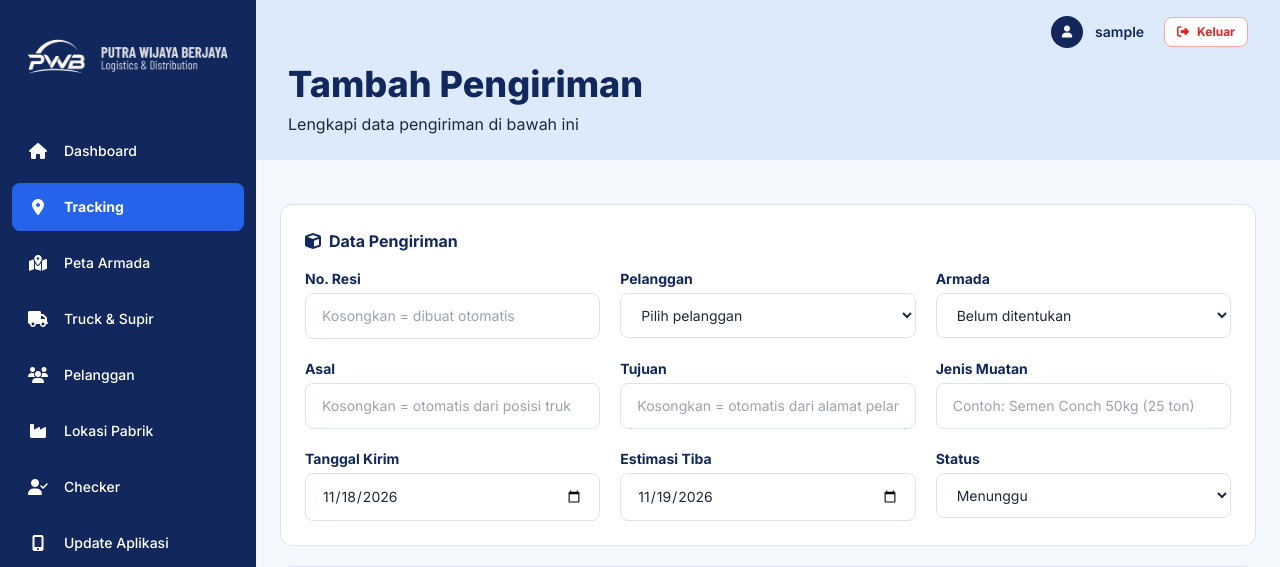
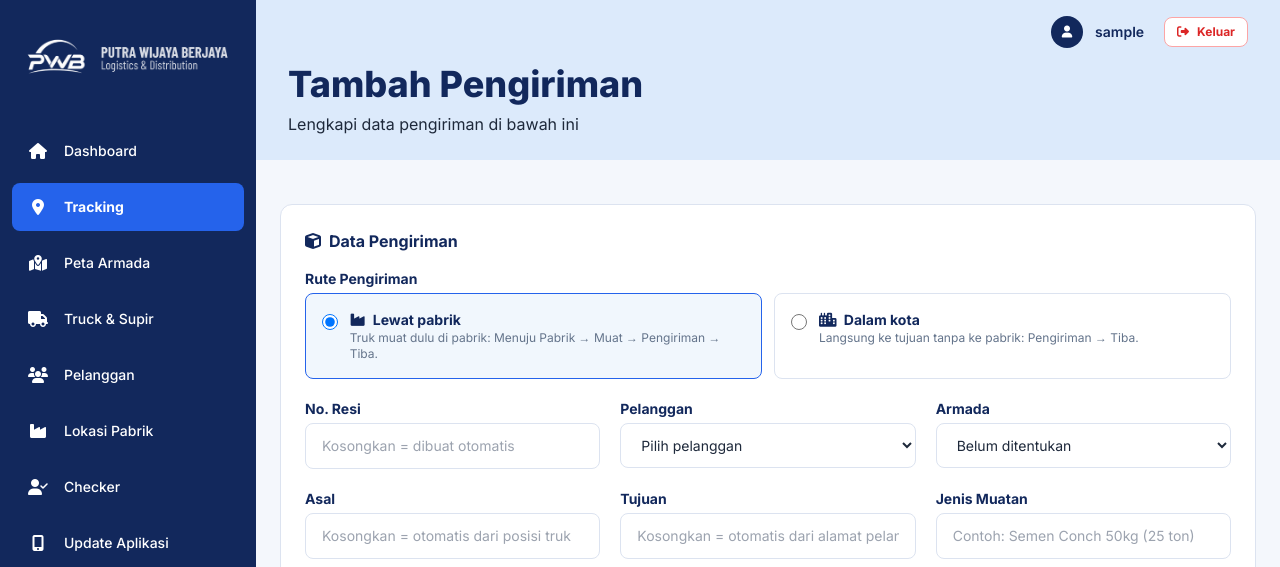
Before and after one commit to dtaolin01/ptpwb, a Laravel app: page /trackingAdmin/create in a window 1280 px wide. Shown: the top 567 px of the page. Run offline with Laravel 12, Linux system fonts and the light colour scheme; the visitor is signed in with stand-in values (Sample User, id 1); data that the repository does not hold is empty; some libraries are stand-ins or nearby versions.

Commit message:
Pilihan rute pengiriman: lewat pabrik atau dalam kota
- Kolom baru pengiriman.lewat_pabrik (data lama tetap lewat pabrik)
- Form Tracking: pilihan "Lewat pabrik" / "Dalam kota". Memilih dalam kota
  langsung menyembunyikan langkah Menuju Pabrik & Sedang Muat di Pabrik
- Dalam kota: status langsung Dalam Pengiriman saat truk mulai jalan, lalu
  Tiba di Tujuan. Melintas dekat pabrik tidak dianggap muat. Pin pabrik
  tidak tampil di peta
- Rute diganti ke dalam kota di tengah jalan: langkah pabrik yang belum
  dilewati dibuang, riwayat yang sudah dilewati tetap disimpan
- Detail Tracking & API aplikasi supir menampilkan rute

Co-Authored-By: Claude Opus 5.5 <noreply@anthropic.com>
Claude-Session: https://claude.ai/code/session_01DPhHUefpfYoWz3VvGr4xDm

```diff
--- a/app/Http/Controllers/Api/SupirApiController.php
+++ b/app/Http/Controllers/Api/SupirApiController.php
@@ -183,7 +183,9 @@ class SupirApiController extends Controller
     {
         $pabrik = \App\Support\Pabrik::data()['nama'];
         $keterangan = [
-            'menunggu'         => 'Pesanan baru. Status akan berubah otomatis saat truk mulai jalan.',
+            'menunggu'         => $p->lewat_pabrik
+                ? 'Pesanan baru. Muat dulu di '.$pabrik.'. Status berubah otomatis saat truk mulai jalan.'
+                : 'Pesanan dalam kota, langsung ke tujuan. Status berubah otomatis saat truk mulai jalan.',
             'menuju_pabrik'    => 'Truk sedang menuju '.$pabrik.' untuk muat barang.',
             'muat'             => 'Truk sedang muat di '.$pabrik.'.',
             'dalam_perjalanan' => 'Pesanan sedang dalam perjalanan menuju tujuan.',
@@ -206,6 +208,8 @@ class SupirApiController extends Controller
             'tanggal_kirim'     => $p->tanggal_kirim?->format('Y-m-d'),
             'estimasi_tiba'     => $p->estimasi_tiba?->format('Y-m-d'),
             'sudah_tiba'        => $p->status === 'tiba',
+            'lewat_pabrik'      => $p->lewat_pabrik,
+            'rute'              => $p->lewat_pabrik ? 'Lewat pabrik' : 'Dalam kota',
             'peta'              => PetaPengiriman::untuk($p),
         ];
     }
--- a/app/Http/Controllers/TrackingAdminController.php
+++ b/app/Http/Controllers/TrackingAdminController.php
@@ -56,6 +56,7 @@ class TrackingAdminController extends Controller
             'asal'      => $pengiriman->asal ?: '-',
             'tujuan'    => $pengiriman->tujuan,
             'muatan'    => $pengiriman->muatan,
+            'rute'      => $pengiriman->rute_label,
             'armada'    => $pengiriman->truck
                 ? 'Truk '.$pengiriman->truck->jenis.' '.$pengiriman->truck->plat
                 : 'Belum ditentukan',
@@ -88,6 +89,7 @@ class TrackingAdminController extends Controller
             'tanggal_kirim' => today(),
             'estimasi_tiba' => today()->addDay(),
             'status'        => 'menunggu',
+            'lewat_pabrik'  => true,
         ]);
 
         // Langkah standar; tahap berikutnya dicentang otomatis dari lokasi HP supir
@@ -109,6 +111,7 @@ class TrackingAdminController extends Controller
             $data['no_resi'] = $data['no_resi'] ?: Pengiriman::resiBaru($data['tanggal_kirim'] ? \Carbon\Carbon::parse($data['tanggal_kirim']) : null);
             $p = Pengiriman::create($this->dataPengiriman($data));
             $this->simpanLangkah($p, $data['events'] ?? []);
+            $this->rapikanLangkahRute($p);
 
             return $p;
         });
@@ -146,6 +149,7 @@ class TrackingAdminController extends Controller
 
             $pengiriman->update(array_merge($baru, ['no_resi' => $data['no_resi'] ?: $pengiriman->no_resi]));
             $this->simpanLangkah($pengiriman, $data['events'] ?? []);
+            $this->rapikanLangkahRute($pengiriman);
         });
 
         return redirect()->route('trackingAdmin', ['resi' => $pengiriman->no_resi])
@@ -183,6 +187,7 @@ class TrackingAdminController extends Controller
             'asal'             => ['nullable', 'string', 'max:150'],
             'tujuan'           => ['nullable', 'string', 'max:150'],
             'muatan'           => ['required', 'string', 'max:150'],
+            'lewat_pabrik'     => ['required', 'boolean'],
             'tanggal_kirim'    => ['required', 'date'],
             'estimasi_tiba'    => ['nullable', 'date', 'after_or_equal:tanggal_kirim'],
             'status'           => ['required', Rule::in(array_keys(Pengiriman::STATUS))],
@@ -247,6 +252,7 @@ class TrackingAdminController extends Controller
             'asal'          => $data['asal'] ?? null,
             'tujuan'        => $data['tujuan'],
             'muatan'        => $data['muatan'],
+            'lewat_pabrik'  => (bool) $data['lewat_pabrik'],
             'tanggal_kirim' => $data['tanggal_kirim'],
             'estimasi_tiba' => $data['estimasi_tiba'] ?? null,
             'status'        => $data['status'],
@@ -258,6 +264,17 @@ class TrackingAdminController extends Controller
             'posisi_lng'    => $data['posisi_lng'] ?? null,
             'posisi_update' => ($data['posisi_lat'] ?? null) !== null ? now() : null,
         ] + (isset($data['no_resi']) && $data['no_resi'] !== '' ? ['no_resi' => $data['no_resi']] : []);
+    }
+
+    /**
+     * Rute dalam kota: langkah "Menuju Pabrik" & "Sedang Muat di Pabrik" yang belum dilewati dihapus.
+     */
+    private function rapikanLangkahRute(Pengiriman $p): void
+    {
+        if (! $p->lewat_pabrik) {
+            $p->events()->whereIn('judul', Pengiriman::LANGKAH_PABRIK)->where('selesai', false)->delete();
+            ProgresPengiriman::susunUlang($p);
+        }
     }
 
     /**
--- a/app/Models/Pengiriman.php
+++ b/app/Models/Pengiriman.php
@@ -16,6 +16,7 @@ class Pengiriman extends Model
         'asal', 'asal_lat', 'asal_lng', 'tujuan_lat', 'tujuan_lng',
         'posisi_lat', 'posisi_lng', 'posisi_update',
         'waktu_tiba_pabrik', 'waktu_keluar_pabrik', 'waktu_tiba_tujuan',
+        'lewat_pabrik',
     ];
 
     protected $casts = [
@@ -25,6 +26,7 @@ class Pengiriman extends Model
         'waktu_tiba_pabrik'   => 'datetime',
         'waktu_keluar_pabrik' => 'datetime',
         'waktu_tiba_tujuan'   => 'datetime',
+        'lewat_pabrik'        => 'boolean',
     ];
 
     // status => [label, warna badge]
@@ -39,6 +41,9 @@ class Pengiriman extends Model
         'terkirim'         => ['Terkirim',              'blue'],
         'tertunda'         => ['Tertunda',              'red'],
     ];
+
+    /** Langkah yang hanya ada kalau rute lewat pabrik. */
+    public const LANGKAH_PABRIK = ['Menuju Pabrik', 'Sedang Muat di Pabrik'];
 
     /** Status yang masih berjalan (muncul di aplikasi supir). */
     public const STATUS_AKTIF = ['menunggu', 'menuju_pabrik', 'muat', 'dalam_perjalanan', 'tiba', 'tertunda'];
@@ -84,4 +89,10 @@ class Pengiriman extends Model
     {
         return self::STATUS[$this->status][1] ?? 'blue';
     }
+
+    /** "Lewat pabrik" atau "Dalam kota". */
+    public function getRuteLabelAttribute(): string
+    {
+        return $this->lewat_pabrik ? 'Lewat pabrik (muat di pabrik)' : 'Dalam kota (langsung ke tujuan)';
+    }
 }
--- a/app/Support/PetaPengiriman.php
+++ b/app/Support/PetaPengiriman.php
@@ -26,9 +26,9 @@ class PetaPengiriman
             ];
         }
 
-        // Pabrik (tempat muat) di antara asal dan tujuan
+        // Pabrik (tempat muat) di antara asal dan tujuan — hanya untuk rute lewat pabrik
         $pabrik = Pabrik::data();
-        if ($pabrik['lat'] !== null && $pabrik['lng'] !== null) {
+        if ($p->lewat_pabrik && $pabrik['lat'] !== null && $pabrik['lng'] !== null) {
             $catatan = match (true) {
                 $p->waktu_keluar_pabrik !== null => 'Selesai muat '.$p->waktu_keluar_pabrik->locale('id')->translatedFormat('d M Y, H.i'),
                 $p->waktu_tiba_pabrik !== null   => 'Tiba '.$p->waktu_tiba_pabrik->locale('id')->translatedFormat('d M Y, H.i'),
--- a/resources/views/trackingAdmin.blade.php
+++ b/resources/views/trackingAdmin.blade.php
@@ -49,6 +49,7 @@
                     'Pelanggan'     => $detail['pelanggan'],
                     'Asal'          => $detail['asal'],
                     'Tujuan'        => $detail['tujuan'],
+                    'Rute'          => $detail['rute'],
                     'Jenis Muatan'  => $detail['muatan'],
                     'Armada'        => $detail['armada'],
                     'Estimasi Tiba' => $detail['estimasi'],
--- a/resources/views/trackingForm.blade.php
+++ b/resources/views/trackingForm.blade.php
@@ -34,6 +34,27 @@
         {{-- 1. Data pengiriman --}}
         <div class="rounded-xl border border-pwb-line bg-white p-6">
             <h2 class="mb-4 font-bold text-pwb-navy"><i class="fa-solid fa-cube mr-2"></i>Data Pengiriman</h2>
+
+            {{-- Rute: lewat pabrik atau dalam kota --}}
+            @php $lewat = (string) old('lewat_pabrik', ($pengiriman->lewat_pabrik ?? true) ? '1' : '0'); @endphp
+            <p class="{{ $label }}">Rute Pengiriman</p>
+            <div class="mb-5 grid grid-cols-1 gap-3 sm:grid-cols-2">
+                <label class="flex cursor-pointer items-start gap-3 rounded-lg border border-pwb-line p-4 has-[:checked]:border-pwb-blue has-[:checked]:bg-pwb-sky/40">
+                    <input type="radio" name="lewat_pabrik" value="1" @checked($lewat === '1') class="rute-pilihan mt-1 h-4 w-4">
+                    <span>
+                        <span class="block text-sm font-bold text-pwb-navy"><i class="fa-solid fa-industry mr-1"></i> Lewat pabrik</span>
+                        <span class="block text-xs text-slate-500">Truk muat dulu di pabrik: Menuju Pabrik → Muat → Pengiriman → Tiba.</span>
+                    </span>
+                </label>
+                <label class="flex cursor-pointer items-start gap-3 rounded-lg border border-pwb-line p-4 has-[:checked]:border-pwb-blue has-[:checked]:bg-pwb-sky/40">
+                    <input type="radio" name="lewat_pabrik" value="0" @checked($lewat === '0') class="rute-pilihan mt-1 h-4 w-4">
+                    <span>
+                        <span class="block text-sm font-bold text-pwb-navy"><i class="fa-solid fa-city mr-1"></i> Dalam kota</span>
+                        <span class="block text-xs text-slate-500">Langsung ke tujuan tanpa ke pabrik: Pengiriman → Tiba.</span>
+                    </span>
+                </label>
+            </div>
+            {!! $err('lewat_pabrik') !!}
 
             <div class="grid grid-cols-1 gap-5 md:grid-cols-3">
                 <div>
@@ -112,7 +133,7 @@
             <p class="mt-1 text-xs text-slate-500">
                 Boleh dikosongkan, sistem mengisi otomatis: <b>Asal</b> = posisi truk saat ini (dari aplikasi supir),
                 <b>Tujuan</b> = lokasi perusahaan pelanggan, <b>Posisi Truk</b> = lokasi HP supir tiap 2 jam.
-                Status perjalanan (menuju pabrik → muat → pengiriman → tiba) juga berubah sendiri.
+                Status perjalanan juga berubah sendiri sesuai rute (lewat pabrik / dalam kota).
                 Klik peta atau cari nama tempat hanya kalau ingin mengubah titiknya.
             </p>
 
@@ -233,4 +254,32 @@
 @push('scripts')
     <script src="https://cdnjs.cloudflare.com/ajax/libs/leaflet/1.9.4/leaflet.js"></script>
     <script src="{{ asset('js/admin-tracking-form.js') }}?v={{ filemtime(public_path('js/admin-tracking-form.js')) }}"></script>
+    <script>
+    // Rute dalam kota → sembunyikan langkah pabrik yang belum dilewati (tidak ikut disimpan)
+    document.addEventListener('DOMContentLoaded', function () {
+        var langkahPabrik = @json(\App\Models\Pengiriman::LANGKAH_PABRIK);
+        var tbody = document.getElementById('daftar-langkah');
+
+        function terapkan() {
+            var pilih = document.querySelector('input.rute-pilihan:checked');
+            var dalamKota = pilih && pilih.value === '0';
+            tbody.querySelectorAll('tr.langkah').forEach(function (tr) {
+                var judul = tr.querySelector('input[name$="[judul]"]');
+                var selesai = tr.querySelector('input[type=checkbox][name$="[selesai]"]');
+                var pabrik = judul && langkahPabrik.indexOf(judul.value.trim()) >= 0 && !(selesai && selesai.checked);
+                var sembunyi = dalamKota && pabrik;
+                tr.style.display = sembunyi ? 'none' : '';
+                tr.querySelectorAll('input').forEach(function (i) { i.disabled = sembunyi; });
+            });
+            // nomor urut hanya untuk baris yang terlihat
+            var n = 0;
+            tbody.querySelectorAll('tr.langkah').forEach(function (tr) {
+                if (tr.style.display !== 'none') tr.querySelector('.nomor').textContent = ++n;
+            });
+        }
+
+        document.querySelectorAll('input.rute-pilihan').forEach(function (r) { r.addEventListener('change', terapkan); });
+        terapkan();
+    });
+    </script>
 @endpush
```
Also changed, not shown: app/Support/ProgresPengiriman.php (+10 -2 lines), database/migrations/2026_11_18_000005_add_lewat_pabrik_to_pengiriman.php (added).
